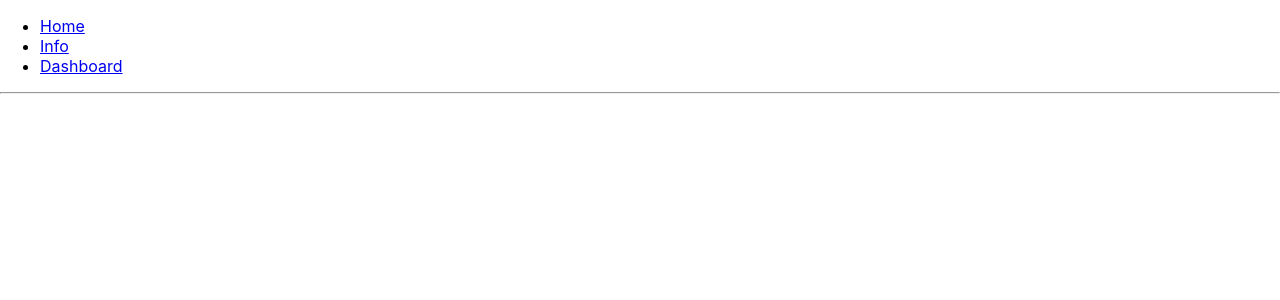
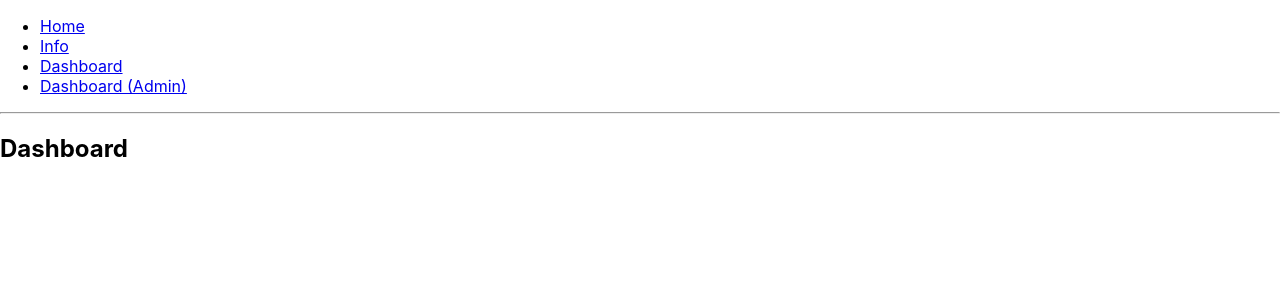
Before and after one commit to Zerahar/Totentanz, a React (Create React App) app in the folder frontend/: page /playerDashboard in a window 1280 px wide. Shown: the top 300 px of the page. Built offline with nearby package versions, Linux system fonts and the light colour scheme.

Commit message:
Added pages

```diff
--- /dev/null
+++ b/frontend/src/AdminDashboard.js
@@ -0,0 +1,9 @@
+function AdminDashboard() {
+    return (
+      <div>
+        <h2>Dashboard</h2>
+      </div>
+    );
+    }
+
+    export default AdminDashboard
--- a/frontend/src/App.js
+++ b/frontend/src/App.js
@@ -1,6 +1,9 @@
-import logo from './logo.svg';
 import './App.css';
 import { BrowserRouter as Router, Route, Link, Switch } from "react-router-dom";
+import Home from './Home.js'
+import Info from './Info.js'
+import PlayerDashboard from './PlayerDashboard.js'
+import AdminDashboard from './AdminDashboard.js'
 
 function App() {
   return (
@@ -14,19 +17,15 @@ function App() {
           <Link to="/info">Info</Link>
         </li>
         <li>
-          <Link to="/dashboard">Dashboard</Link>
+          <Link to="/playerDashboard">Dashboard</Link>
+        </li>
+        <li>
+          <Link to="/adminDashboard">Dashboard (Admin)</Link>
         </li>
       </ul>
 
       <hr />
 
-      {/*
-        A <Switch> looks through all its children <Route>
-        elements and renders the first one whose path
-        matches the current URL. Use a <Switch> any time
-        you have multiple routes, but you want only one
-        of them to render at a time
-      */}
       <Switch>
         <Route exact path="/">
           <Home />
@@ -34,8 +33,11 @@ function App() {
         <Route path="/info">
           <Info />
         </Route>
-        <Route path="/dashboard">
-          <Dashboard />
+        <Route path="/playerDashboard">
+          <PlayerDashboard />
+        </Route>
+        <Route path="/adminDashboard">
+          <AdminDashboard />
         </Route>
       </Switch>
     </div>
@@ -43,30 +45,3 @@ function App() {
 );
 }
 export default App;
-
-// You can think of these components as "pages"
-// in your app.
-
-function Home() {
-return (
-  <div>
-    <h2>Home</h2>
-  </div>
-);
-}
-
-function Info() {
-return (
-  <div>
-    <h2>Info</h2>
-  </div>
-);
-}
-
-function Dashboard() {
-return (
-  <div>
-    <h2>Dashboard</h2>
-  </div>
-);
-}
--- /dev/null
+++ b/frontend/src/Home.js
@@ -0,0 +1,8 @@
+function Home() {
+    return (
+      <div>
+        <h2>Home</h2>
+      </div>
+    );
+    }
+    export default Home
--- /dev/null
+++ b/frontend/src/Info.js
@@ -0,0 +1,8 @@
+function Info() {
+    return (
+      <div>
+        <h2>Info</h2>
+      </div>
+    );
+    }
+    export default Info
--- /dev/null
+++ b/frontend/src/PlayerDashboard.js
@@ -0,0 +1,9 @@
+function PlayerDashboard() {
+    return (
+      <div>
+        <h2>Dashboard</h2>
+      </div>
+    );
+    }
+
+    export default PlayerDashboard
```
